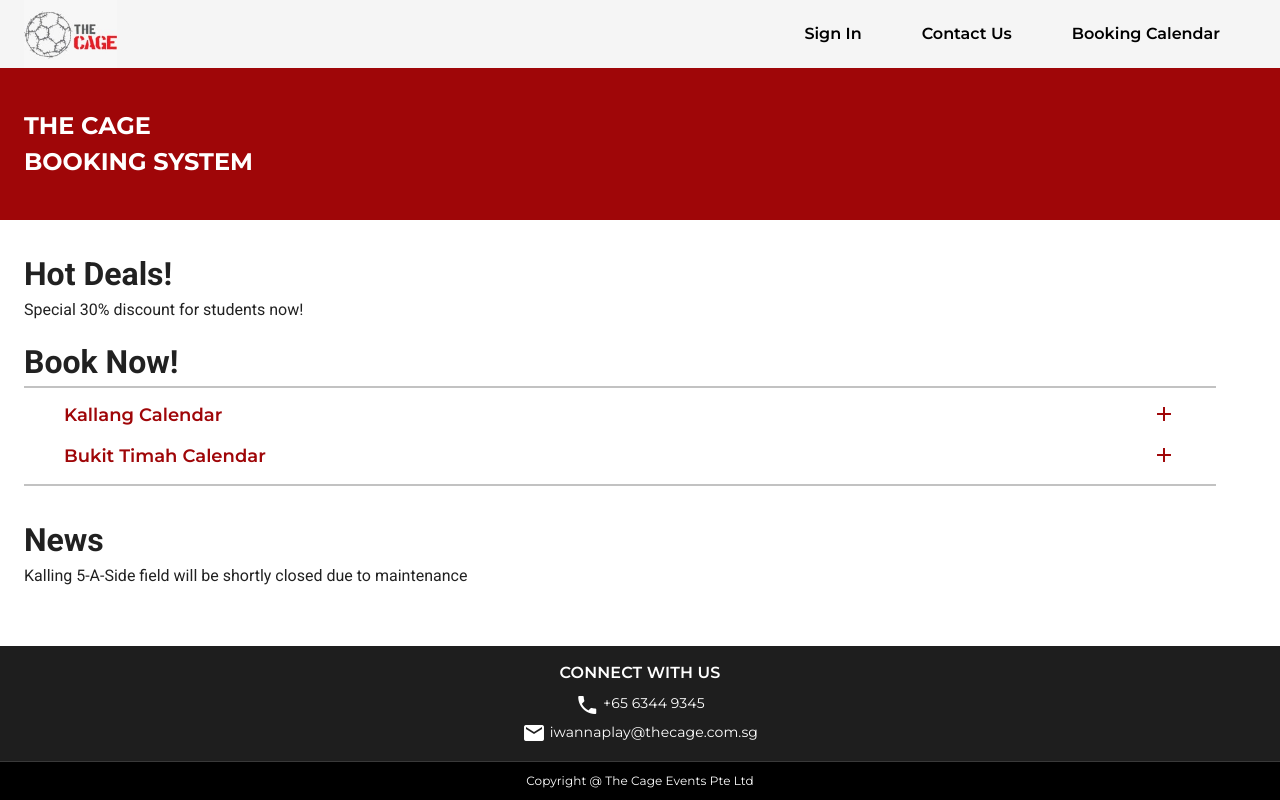
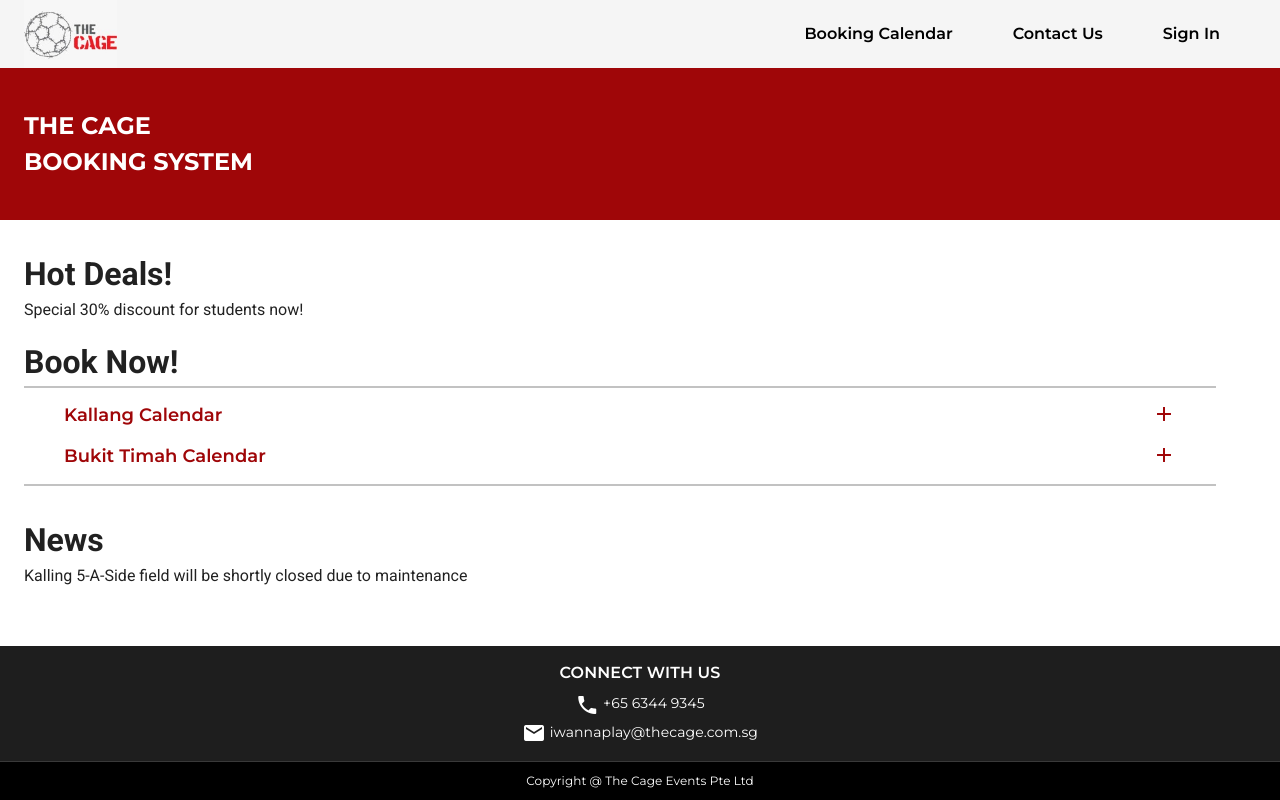
Before and after one commit to songtian17/thecage-booking-frontend-customer, a Vue app: page / in a window 1280 px wide. Built offline with nearby package versions, Linux system fonts and the light colour scheme.

Commit message:
Fix nav links shown in wrong order

```diff
--- a/src/components/NavbarDesktopComponent.vue
+++ b/src/components/NavbarDesktopComponent.vue
@@ -37,15 +37,18 @@
   }
 
   // links excluding TheCage logo
-  .nav-links a {
+  .nav-links {
     $fontSize: $h4;
     @include montserrat($fontSize, 600);
+    line-height: $fontSize;
     float: right;
-    color: black;
     margin-top: ($navbarHeight - $fontSize) / 2;
-    margin-right: 60px;
-    text-decoration-line: none;
-    line-height: $fontSize;
+
+    a {
+      color: black;
+      margin-right: 60px;
+      text-decoration-line: none;
+    }
   }
 }
 </style>
```
